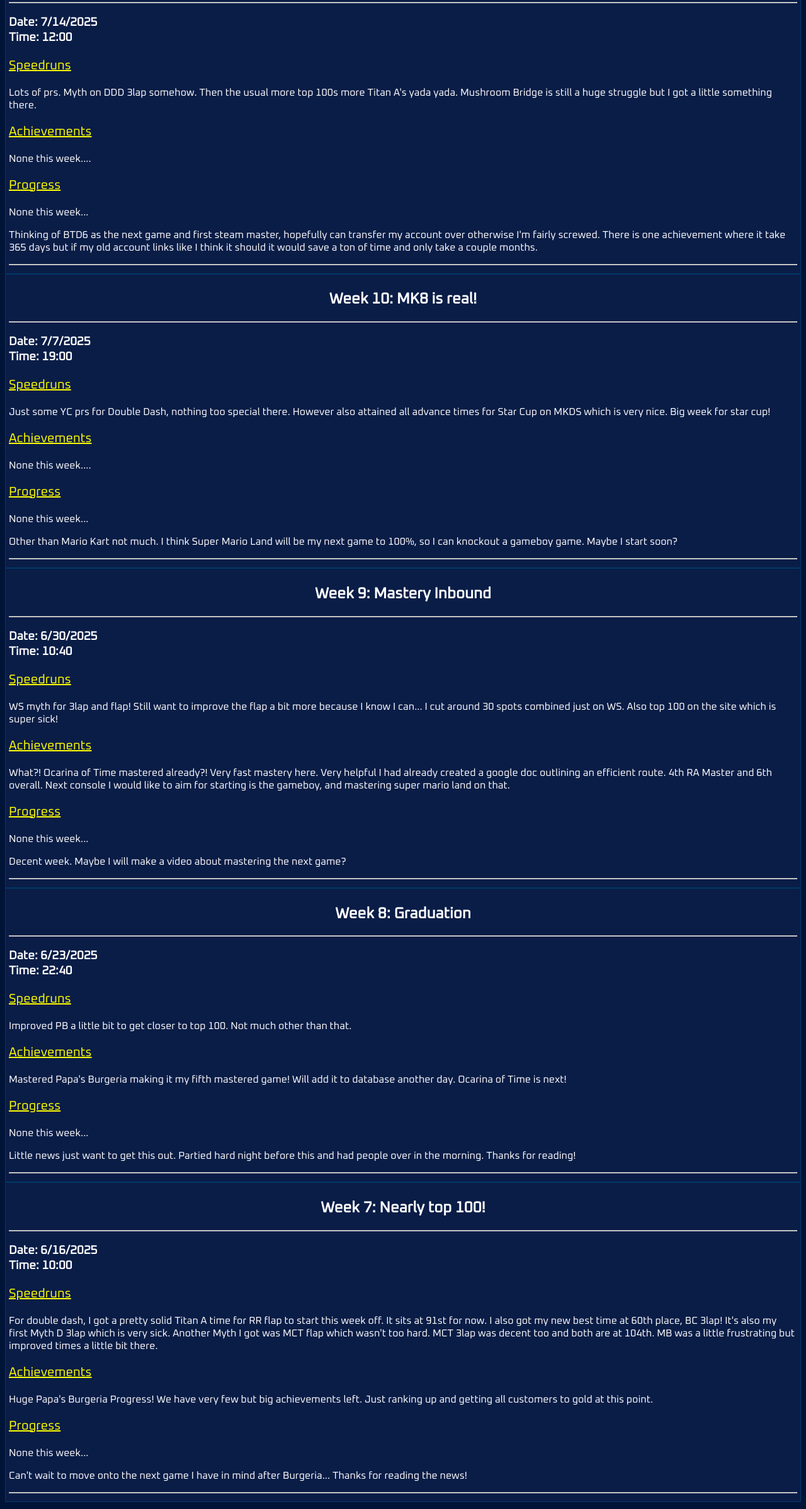
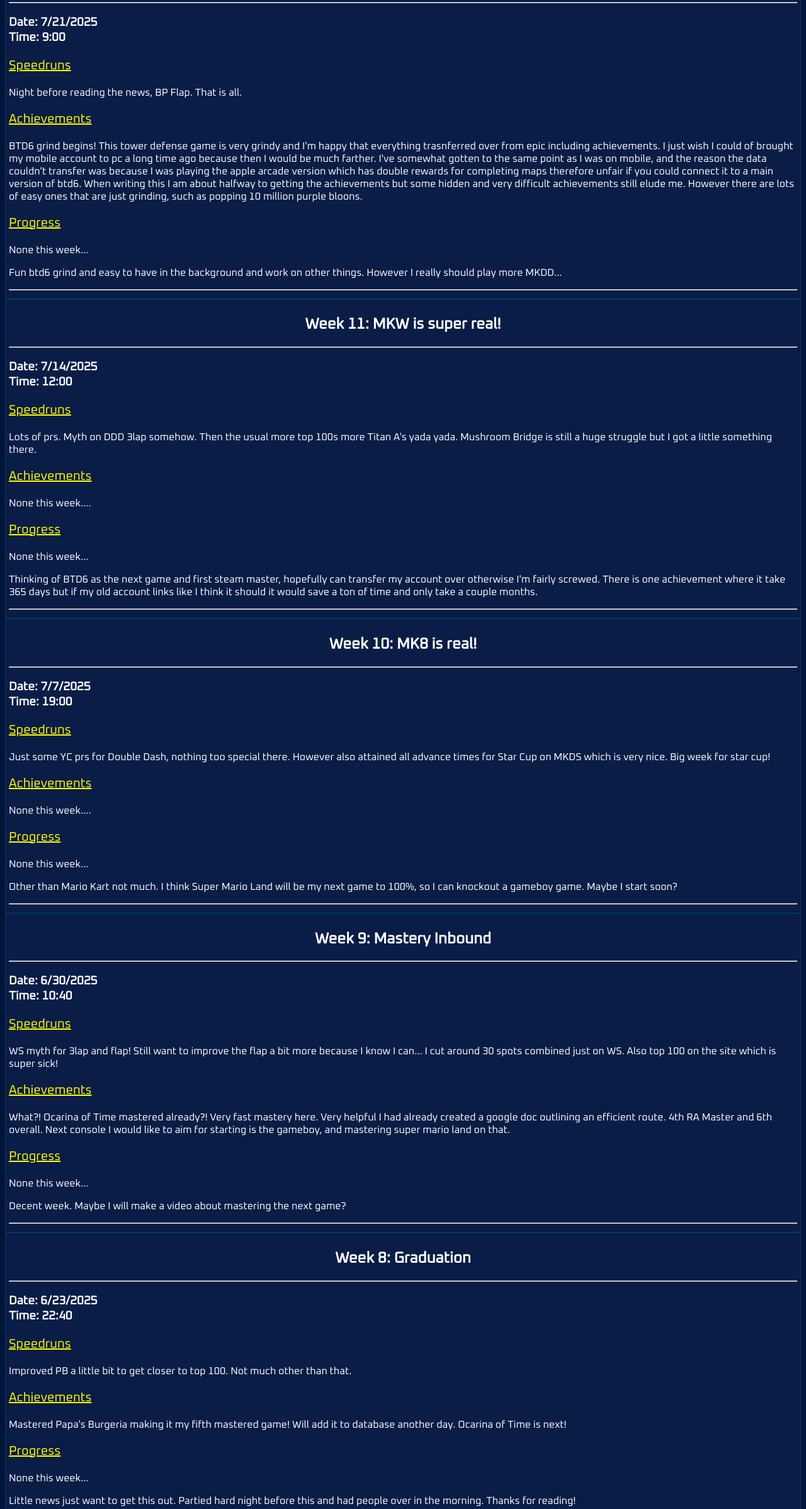
Before and after one commit to Zevihex/Central, a website: page docs/news.html in a window 1280 px wide. Shown: the part 148-2544 px from the top of the page at 63% size. Drawn offline with Linux system fonts and the light colour scheme.

Commit message:
News and DB Update 2025-7-21

```diff
--- a/docs/news.html
+++ b/docs/news.html
@@ -32,6 +32,29 @@
     <p>Conclusion</p>
     <hr>
   </div> -->
+  <div class="container">
+    <h2>Week 12: BTD6 grind starts again</h2>
+    <hr>
+    <h3>Date: 7/21/2025<br>Time: 9:00</h3>
+    <p class="underline">Speedruns</p>
+      Night before reading the news, BP Flap. That is all.
+    <p>
+    </p>
+    <p class="underline">Achievements</p>
+    <p>
+      BTD6 grind begins! This tower defense game is very grindy and I'm happy that everything trasnferred over from epic including achievements.
+      I just wish I could of brought my mobile account to pc a long time ago because then I would be much farther. I've somewhat gotten to the same point as I was on mobile,
+      and the reason the data couldn't transfer was because I was playing the apple arcade version which has double rewards for completing maps therefore unfair if you could connect it
+      to a main version of btd6. When writing this I am about halfway to getting the achievements but some hidden and very difficult achievements still elude me. However there are lots of easy ones
+      that are just grinding, such as popping 10 million purple bloons.
+    </p>
+    <p class="underline">Progress</p>
+    <p>None this week...</p>
+    <p>
+      Fun btd6 grind and easy to have in the background and work on other things. However I really should play more MKDD...
+    </p>
+    <hr>
+  </div>
   <div class="container">
     <h2>Week 11: MKW is super real!</h2>
     <hr>
@@ -105,25 +128,5 @@
     </p>
     <hr>
   </div>
-  <div class="container">
-    <h2>Week 7: Nearly top 100!</h2>
-    <hr>
-    <h3>Date: 6/16/2025<br>Time: 10:00</h3>
-    <p class="underline">Speedruns</p>
-      For double dash, I got a pretty solid Titan A time for RR flap to start this week off. It sits at 91st for now.
-      I also got my new best time at 60th place, BC 3lap! It's also my first Myth D 3lap which is very sick.
-      Another Myth I got was MCT flap which wasn't too hard. MCT 3lap was decent too and both are at 104th.
-      MB was a little frustrating but improved times a little bit there.
-    <p>
-    </p>
-    <p class="underline">Achievements</p>
-    <p>Huge Papa's Burgeria Progress! We have very few but big achievements left. Just ranking up and getting all customers to gold at this point.</p>
-    <p class="underline">Progress</p>
-    <p>None this week...</p>
-    <p>
-      Can't wait to move onto the next game I have in mind after Burgeria... Thanks for reading the news!
-    </p>
-    <hr>
-  </div>
 </body>
 </html>
```
Also changed, not shown: 1 other file.
